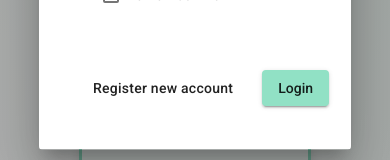
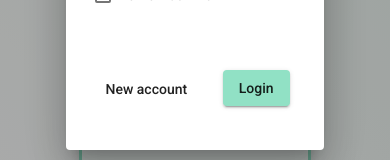
Before and after one commit to sandbxk/Dosma, an Angular app in the folder Frontend/: page / in a window 390 px wide. Both pictures are taken after a click on the button "Login". Shown: the part 469-629 px from the top of the page. Built offline with nearby package versions, Linux system fonts and the light colour scheme.

Commit message:
Fix mobile layout issue for login component

```diff
--- a/Frontend/src/app/components/login/login.component.html
+++ b/Frontend/src/app/components/login/login.component.html
@@ -1,4 +1,4 @@
-<div style="width: 20em;">
+<div style="width: 15em;">
 <div style="display: flex; flex-direction: row; justify-content: space-between; margin-bottom: 10px">
 
   <h2 style="margin-top: 4px">Login</h2>
@@ -41,8 +41,8 @@
   </form>
 
 <div class="buttonContainer">
-  <a mat-button (click)="openRegisterForm()">Register new account</a>
-  <button class="actionButton" style="float: right; margin-bottom: 20px" type="submit" mat-raised-button color="primary" (click)="login()">Login</button>
+  <button mat-button (click)="openRegisterForm()" style="padding: 1px 5px 1px 5px; float: left;">New account</button>
+  <button class="actionButton" style="float: right; margin-bottom: 20px; margin-left: 5px"  type="submit" mat-raised-button color="primary" (click)="login()">Login</button>
   <!--- <a mat-button (click)="openForgotPasswordForm()">Forgot password</a> -->
 </div>
 
```
